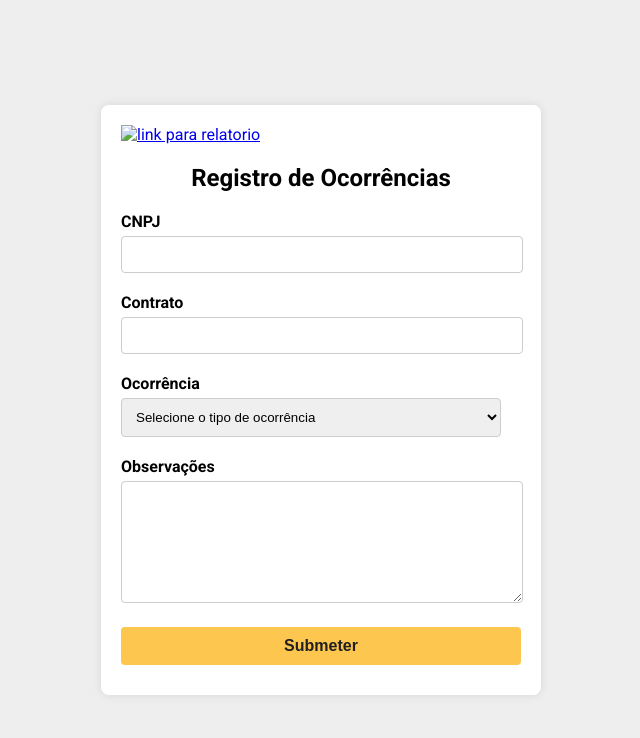
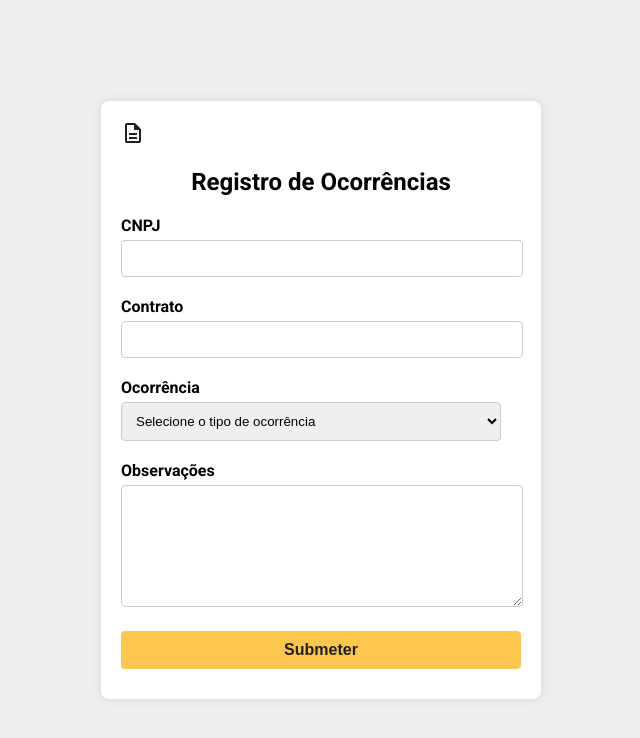
Before and after one commit to Lsalge/blips-site, a plain HTML site: page index.html in a window 1280 px wide. Shown: the whole page, without its empty margins (319-959 px from the left). Drawn offline with Linux system fonts and the light colour scheme; the site is published under a folder, as on GitHub Pages, so addresses that start at the root find nothing.

Commit message:
Update index.html

```diff
--- a/index.html
+++ b/index.html
@@ -13,7 +13,7 @@
 <body>
   <div class='container'>
     <a class="link" href="https://docs.google.com/spreadsheets/d/1xwCdkxeYV8mHjUjfChlljTZWuzoU5DJU2NXum11VsKc/edit?gid=1772226940#gid=1772226940" target="_blank">
-      <img src="/description.svg" alt="link para relatorio">
+      <img src="description.svg" alt="link para relatorio">
     </a>
     <h2>Registro de Ocorrências</h2>
 
```
